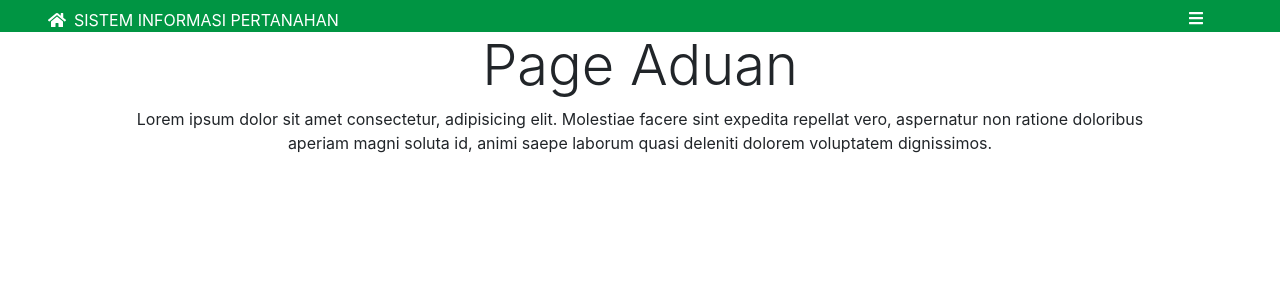
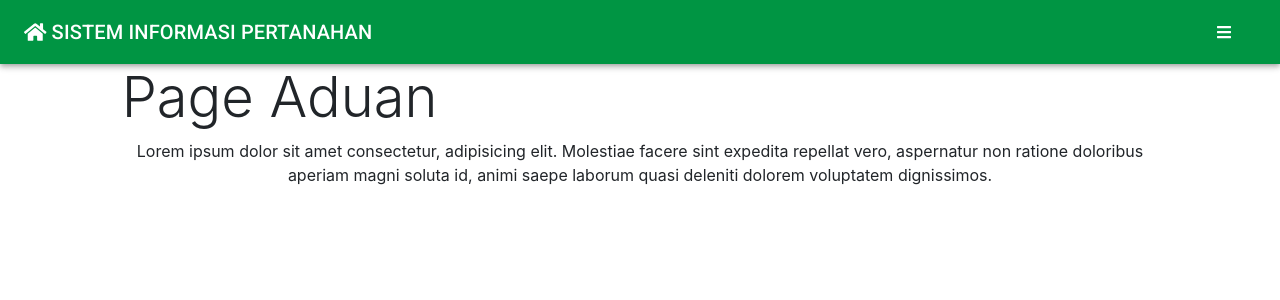
Before and after one commit to Merdeka-45/simtanah, a React app: page /aduan in a window 1280 px wide. Shown: the top 300 px of the page. Built offline with nearby package versions, Linux system fonts and the light colour scheme.

Commit message:
update navbar into appbar material ui

```diff
--- a/src/App.css
+++ b/src/App.css
@@ -1,7 +1,3 @@
-.App {
-  text-align: center;
-}
-
 .App-logo {
   animation: App-logo-spin infinite 20s linear;
   height: 40vmin;
@@ -18,10 +14,6 @@
   color: white;
 }
 
-.App-link {
-  color: #61dafb;
-}
-
 @keyframes App-logo-spin {
   from {
     transform: rotate(0deg);
--- a/src/components/Header3.js
+++ b/src/components/Header3.js
@@ -12,11 +12,20 @@ import { FontAwesomeIcon } from '@fortawesome/react-fontawesome';
 import { faHome } from '@fortawesome/free-solid-svg-icons';
 import { faBars } from '@fortawesome/free-solid-svg-icons';
 import { Link } from 'react-router-dom';
+import AppBar from '@material-ui/core/AppBar';
+import Toolbar from '@material-ui/core/Toolbar';
+import Typography from '@material-ui/core/Typography';
 
 const styles = {
   list: {
     width: 250,
-  }
+  },
+  root: {
+    flexGrow: 1,
+  },
+  grow: {
+    flexGrow: 1,
+  },
 };
 
 class Header3 extends React.Component {
@@ -91,8 +100,8 @@ class Header3 extends React.Component {
         <Divider />
         <List>
           {this.state.Menus.map(list_menu => (
-            <Link to={list_menu.link}>
-              <ListItem button key={list_menu.id} className="list-menu-drawer">
+            <Link key={list_menu.id}  to={list_menu.link}>
+              <ListItem button className="list-menu-drawer">
                 {/* <ListItemIcon><FontAwesomeIcon icon={faHome} /></ListItemIcon> */}
                 <ListItemText primary={list_menu.text}/>
               </ListItem>
@@ -102,8 +111,16 @@ class Header3 extends React.Component {
       </div>
     );
     return (
-        <div>
-            <div className="row justify-content-between navbar-drawer pl-5 pr-5">
+        <div className={classes.root}>
+            <AppBar position="static" color="default" className="navbar-drawer">
+              <Toolbar>
+                <Typography variant="h6" color="inherit" className={classes.grow}>
+                  <FontAwesomeIcon icon={faHome}/> SISTEM INFORMASI PERTANAHAN
+                </Typography>
+                <Button onClick={this.toggleDrawer('left', true)}><FontAwesomeIcon icon={faBars} /></Button>
+              </Toolbar>
+            </AppBar>
+            {/* <div className="row justify-content-between navbar-drawer pl-5 pr-5">
                 <div className="col-8 text-left brand-drawer">
                     <Link to="/">
                         <FontAwesomeIcon icon={faHome} className="mt-1 mr-2 float-left"/>
@@ -111,9 +128,9 @@ class Header3 extends React.Component {
                     </Link>
                 </div>
                 <div className="col-1 pt-1 menu-drawer">
-                    <Button onClick={this.toggleDrawer('left', true)}><FontAwesomeIcon icon={faBars} /></Button>
+
                 </div>
-            </div>
+            </div> */}
             <Drawer open={this.state.left} onClose={this.toggleDrawer('left', false)}>
                 <div
                     tabIndex={0}
--- a/src/components/pages/Unduh.js
+++ b/src/components/pages/Unduh.js
@@ -7,7 +7,7 @@ class Unduh extends Component {
         <Header3/>
       <div className="row justify-content-center simtanah-page-content">
           <div className="col-md-10">
-              <h1 className="display-4">Page Unduh</h1>
+              <h1 className="display-4 text-center">Page Unduh</h1>
               <p className="text-center">
                   Lorem ipsum dolor sit amet consectetur, adipisicing elit. Molestiae facere sint expedita repellat vero, aspernatur non ratione doloribus aperiam magni soluta id, animi saepe laborum quasi deleniti dolorem voluptatem dignissimos.
               </p>
--- a/src/index.scss
+++ b/src/index.scss
@@ -25,24 +25,12 @@ $hex-size : 180px;
   }
   .navbar-drawer{
     background-color: $main-color;
-    .menu-drawer{
-      button{
-        &:focus{
-          outline: none;
-        }
-      }
-    }
-    .text-brand-drawer{
-      margin-block-end: 0px;
-    }
+    color: #fff;
     button, a{
       color: #fff;
       font-size: 12pt;
     }
     a{
-      @media(max-width: 575.98px){
-        // font-size: 10px;
-      }
       &:hover{
         text-decoration: none;
       }
@@ -76,6 +64,8 @@ $hex-size : 180px;
     }
   }
   .simtanah-page-content{
+    margin-left: 0px;
+    margin-right: 0px;
     @media(max-width: 575.98px){
       margin-top: 10px;
       padding-left: 30px;
@@ -173,40 +163,6 @@ $hex-size : 180px;
     top: 80px;
     font-size: 15pt;
   }
-  // h1, p {
-  //   width: 100%;
-  //   padding: 5%;
-  //   box-sizing: border-box;
-  //   // background-color: rgba(0, 128, 128, 0.8);
-  //   font-weight: 300;
-  //   -webkit-transition: -webkit-transform .2s ease-out, opacity .3s ease-out;
-  //   transition: transform .2s ease-out, opacity .3s ease-out;
-  // }
-  // h1 {
-  //   bottom: 50%;
-  //   padding-top: 50%;
-  //   font-size: 1.5em;
-  //   z-index: 1;
-  //   -webkit-transform: translate3d(0, -100%, 0);
-  //   -ms-transform: translate3d(0, -100%, 0);
-  //   transform: translate3d(0, -100%, 0);
-  //   &::after {
-  //     content: '';
-  //     position: absolute;
-  //     bottom: 0;
-  //     left: 45%;
-  //     width: 10%;
-  //     text-align: center;
-  //     border-bottom: 1px solid #fff;
-  //   }
-  // }
-  // p {
-  //   top: 50%;
-  //   padding-bottom: 50%;
-  //   -webkit-transform: translate3d(0, 100%, 0);
-  //   -ms-transform: translate3d(0, 100%, 0);
-  //   transform: translate3d(0, 100%, 0);
-  // }
 }
 
 /*** HOVER EFFECT  **********************************************************************/
@@ -234,16 +190,6 @@ $hex-size : 180px;
       /* = width of .hex / 2  to indent even rows */
     }
   }
-  .navbar-drawer{
-    .brand-drawer{
-      padding-top: 8px ;
-      .text-brand-drawer{
-        &::after{
-          content: 'SISTEM INFORMASI PERTANAHAN';
-        }
-      }
-    }
-  }
 }
 
 @media (max-width: 1200px) and (min-width: 901px) {
@@ -258,16 +204,6 @@ $hex-size : 180px;
       /* first hexagon of even rows */
       margin-left: 12.5%;
       /* = width of .hex / 2  to indent even rows */
-    }
-  }
-  .navbar-drawer{
-    .brand-drawer{
-      padding-top: 8px ;
-      .text-brand-drawer{
-        &::after{
-          content: 'SISTEM INFORMASI PERTANAHAN';
-        }
-      }
     }
   }
 }
@@ -298,16 +234,6 @@ $hex-size : 180px;
       /* = width of .hex / 2  to indent even rows */
     }
   }
-  .navbar-drawer{
-    .brand-drawer{
-      padding-top: 8px ;
-      .text-brand-drawer{
-        &::after{
-          content: 'SISTEM INFORMASI PERTANAHAN';
-        }
-      }
-    }
-  }
 }
 
 @media (max-width: 600px) {
@@ -334,22 +260,6 @@ $hex-size : 180px;
       /* first hexagon of even rows */
       margin-left: 25%;
       /* = width of .hex / 2  to indent even rows */
-    }
-  }
-  .navbar-drawer{
-    .brand-drawer{
-      padding-top: 10px ;
-      .menu-drawer{
-        button{
-          padding-left: 0px ;
-        }
-      }
-      .text-brand-drawer{
-        &::after{
-          content: 'SISTEM INFORMASI PERTANAHAN';
-          font-size: 10pt;
-        }
-      }
     }
   }
 }
@@ -380,21 +290,6 @@ $hex-size : 180px;
       }
     }
   }
-  .navbar-drawer{
-    .brand-drawer{
-      padding-top: 10px ;
-      .menu-drawer{
-        button{
-          padding-left: 0px ;
-        }
-      }
-      .text-brand-drawer{
-        &::after{
-          content: '';
-        }
-      }
-    }
-  }
 }
 
 // end of simtanah
```
